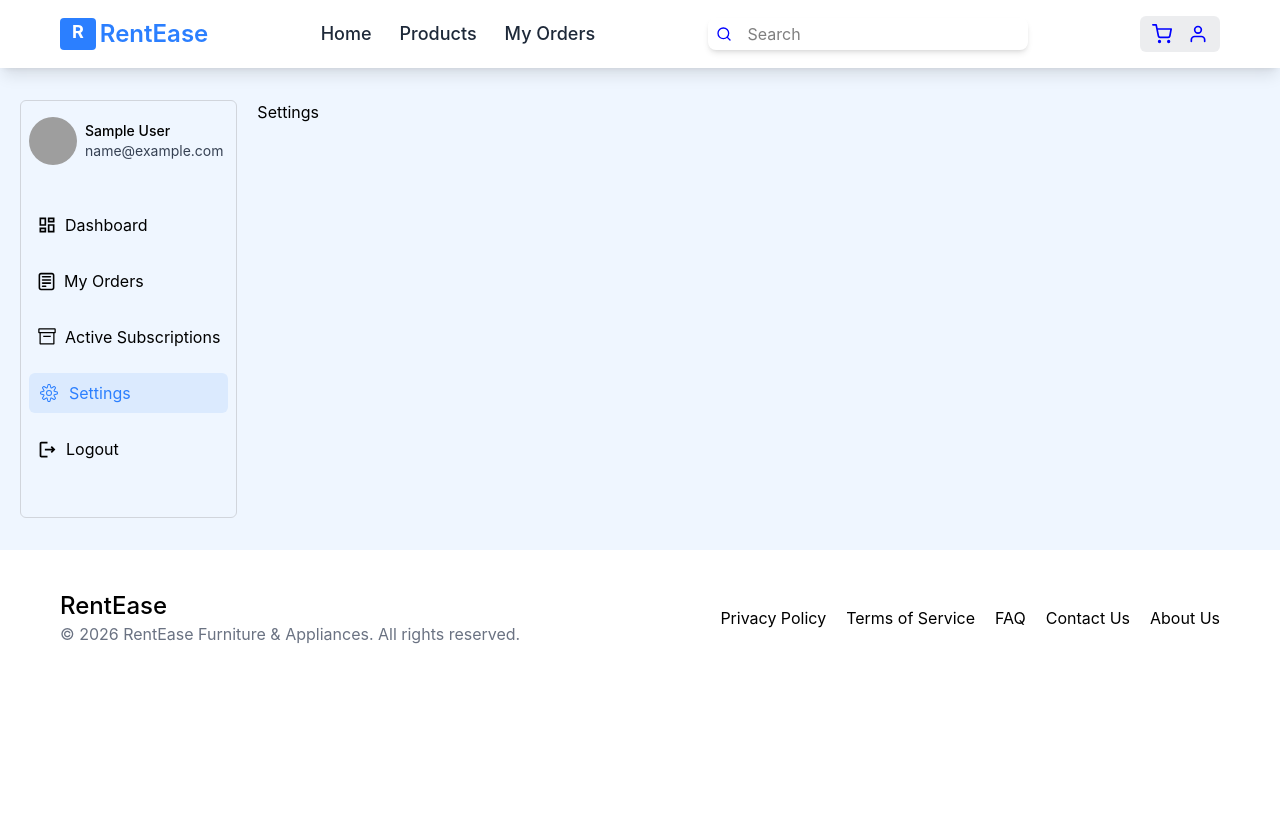
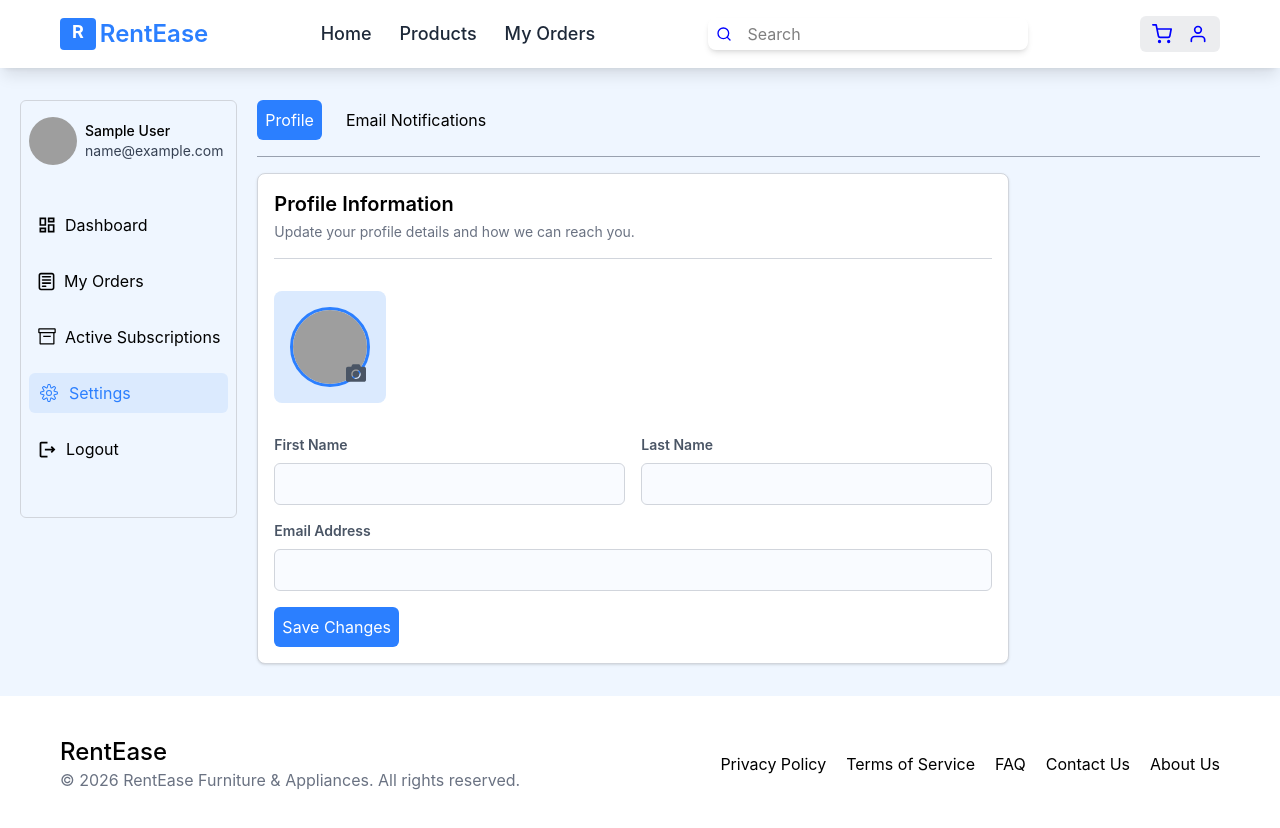
Before and after one commit to dheetchithselvan12/rent-ease, a React (Vite) app in the folder client/: page /my-account/settings in a window 1280 px wide. Shown: the top 828 px of the page. Before the commit the page ends 800 px from the top, so only its background shows below. Built offline with nearby package versions, Linux system fonts and the light colour scheme; sample sign-in values are in the browser's storage; grey boxes are pictures that could not be loaded.

Commit message:
user setting page created

```diff
--- a/client/src/App.jsx
+++ b/client/src/App.jsx
@@ -16,6 +16,7 @@ import Register from "./pages/Register.jsx";
 import Login from "./pages/Login.jsx";
 import ProtectedRoute from "./routes/ProtectedRoute";
 import PublicRoute from "./routes/PublicRoute";
+import Settings from "./pages/UserAccount-pages/Settings.jsx";
 
 const App = () => {
   const location = useLocation();
@@ -41,7 +42,7 @@ const App = () => {
             <Route path="orders" element={<MyOrders />} />
             <Route path="orders/:id" element={<OrderDetailes />} />
             <Route path="subscriptions" element={<ActiveSubscriptions />} />
-            <Route path="settings" element={<div>Settings</div>} />
+            <Route path="settings" element={<Settings />} />
           </Route>
         </Route>
 
--- /dev/null
+++ b/client/src/components/settings/EmailNotifications.jsx
@@ -0,0 +1,31 @@
+const EmailNotifications = () => {
+  return (
+    <div className="flex flex-col gap-4">
+      <div className="flex flex-col gap-1">
+        <h1 className="text-xl font-semibold">Email Notifications</h1>
+        <p className="text-gray-500 text-sm">
+          Update your email preferences.
+        </p>
+      </div>
+      <form className="flex flex-col gap-4">
+        <div className="flex items-center gap-4">
+          <input type="checkbox" id="promotional" />
+          <label htmlFor="promotional">Promotional Emails</label>
+        </div>
+        <div className="flex items-center gap-4">
+          <input type="checkbox" id="new-products" />
+          <label htmlFor="new-products">New Products</label>
+        </div>
+        <div className="flex items-center gap-4">
+          <input type="checkbox" id="new-features" />
+          <label htmlFor="new-features">New Features</label>
+        </div>
+        <button className="bg-blue-500 text-white rounded-md p-2 w-fit">
+          Save Changes
+        </button>
+      </form>
+    </div>
+  );
+};
+
+export default EmailNotifications;
--- /dev/null
+++ b/client/src/components/settings/Sidebar.jsx
@@ -0,0 +1,20 @@
+const Sidebar = ({ active, setActive }) => {
+  const links = ["Profile", "Email Notifications"];
+  return (
+    <div className="flex  gap-4 border-b border-gray-400 pb-4">
+      {links.map((link) => (
+        <button
+          key={link}
+          className={`text-left p-2 rounded-md ${
+            active === link ? "bg-blue-500 text-white" : "hover:bg-gray-200"
+          }`}
+          onClick={() => setActive(link)}
+        >
+          {link}
+        </button>
+      ))}
+    </div>
+  );
+};
+
+export default Sidebar;
--- /dev/null
+++ b/client/src/components/settings/UserSettings.jsx
@@ -0,0 +1,37 @@
+import InputField from "../common/InputField";
+import { FaCamera } from "react-icons/fa";
+const UserSettings = () => {
+  return (
+    <div className="flex flex-col gap-4 bg-white px-4 py-4 rounded-lg border border-gray-300 shadow-sm ">
+      <div className="flex flex-col gap-1 border-b border-gray-300 pb-4">
+        <h1 className="text-xl font-semibold">Profile Information</h1>
+        <p className="text-gray-500 text-sm">
+          Update your profile details and how we can reach you.
+        </p>
+      </div>
+      <div className="bg-blue-100 w-fit p-4 rounded-lg my-4 relative">
+        <img
+          src={"https://picsum.photos/200/300"}
+          alt="img"
+          className="w-20 h-20 rounded-full border-3 border-blue-500"
+        />
+        <FaCamera
+          size={20}
+          className="absolute bottom-5 right-5 text-gray-600"
+        />
+      </div>
+      <form className="flex flex-col gap-4">
+        <div className="grid grid-cols-2 gap-4">
+          <InputField label={"First Name"} />
+          <InputField label={"Last Name"} />
+        </div>
+        <InputField label={"Email Address"} />
+        <button className="bg-blue-500 text-white rounded-md p-2 w-fit">
+          Save Changes
+        </button>
+      </form>
+    </div>
+  );
+};
+
+export default UserSettings;
--- a/client/src/pages/UserAccount-pages/ActiveSubscriptions.jsx
+++ b/client/src/pages/UserAccount-pages/ActiveSubscriptions.jsx
@@ -81,8 +81,7 @@ const ActiveSubscriptions = () => {
                       </p>
                       <p className="flex gap-2 items-center text-sm text-gray-500">
                         <LuCalendarFold />
-                        Next Payment Date:{" "}
-                        {formatDate(subscription.nextPaymentDate)}
+                        End Date: {formatDate(subscription.nextPaymentDate)}
                       </p>
                       <p className="font-semibold text-lg text-gray-900">
                         Monthly Fee: ₹{orderItem.price}
--- /dev/null
+++ b/client/src/pages/UserAccount-pages/Settings.jsx
@@ -0,0 +1,19 @@
+import { useState } from "react";
+import UserSettings from "../../components/settings/UserSettings";
+import Sidebar from "../../components/settings/Sidebar";
+import EmailNotifications from "../../components/settings/EmailNotifications";
+
+const Settings = () => {
+  const [active, setActive] = useState("Profile");
+  return (
+    <div className="flex flex-col gap-4">
+      <Sidebar active={active} setActive={setActive} />
+      <div className="w-3/4 ">
+        {active === "Profile" && <UserSettings />}
+        {active === "Email Notifications" && <EmailNotifications />}
+      </div>
+    </div>
+  );
+};
+
+export default Settings;
--- a/client/src/pages/UserAccount-pages/UserDashboard.jsx
+++ b/client/src/pages/UserAccount-pages/UserDashboard.jsx
@@ -39,7 +39,10 @@ const UserDashboard = () => {
       id: 4,
       icon: <CiDeliveryTruck size={28} />,
       name: "Up Comming Delivery",
-      total: subscriptions?.map((item) => item.orderStatus).length || 0,
+      total:
+        orderData
+          ?.filter((item) => item.orderStatus !== "Delivered")
+          .map((item) => item.orderStatus).length || 0,
       color: "bg-yellow-200",
       border: "border-yellow-300",
     },
@@ -137,7 +140,7 @@ const UserDashboard = () => {
                   </p>
                   <p className=" flex gap-1 items-center text-sm text-gray-500 ">
                     <LuCalendarFold />
-                    Next Payment:{item.nextPaymentDate}
+                    End:{item.nextPaymentDate}
                   </p>
                   <div className="flex items-center  justify-between mt-4">
                     <p className=" font-bold text-xl ">₹{item.totalPrice}</p>
```
